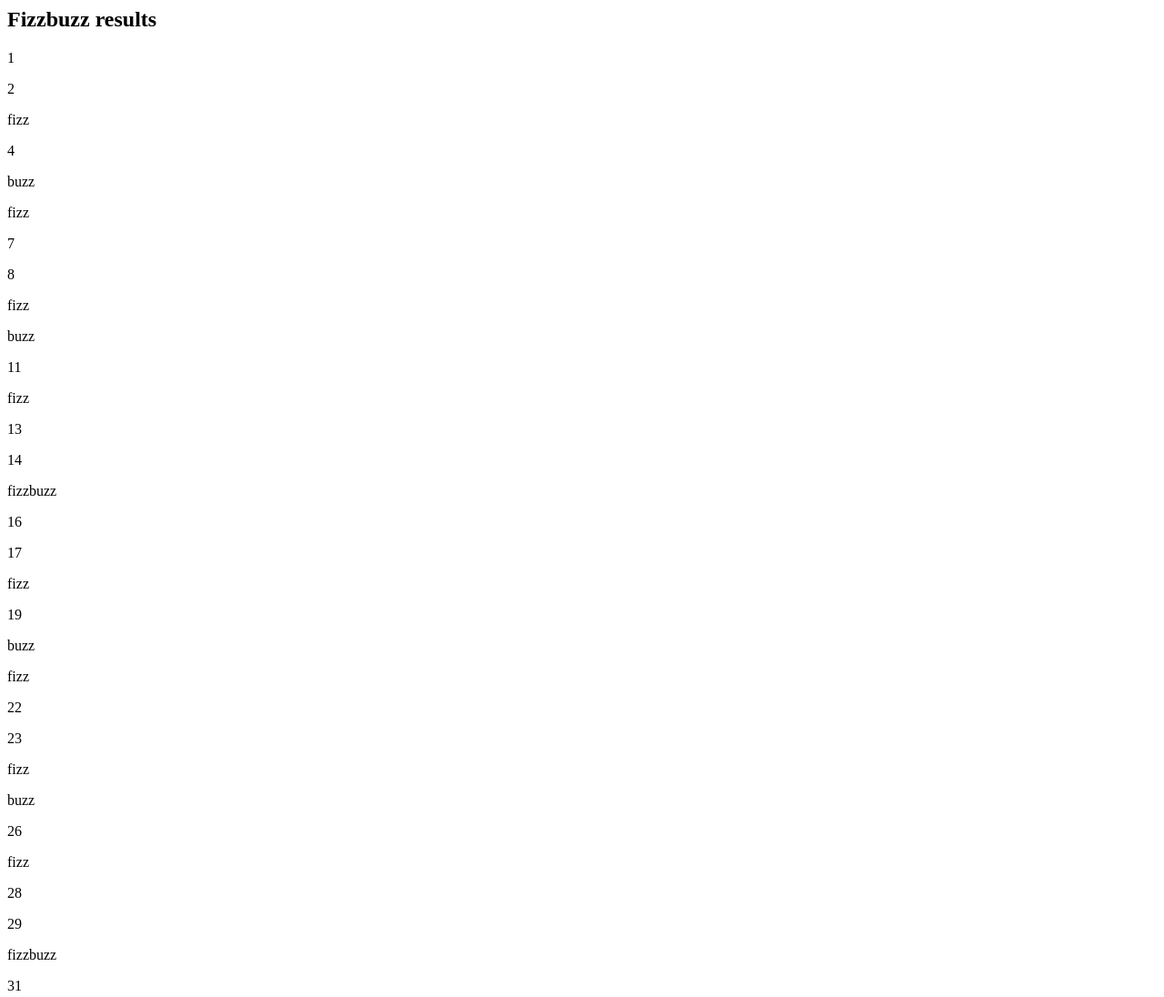
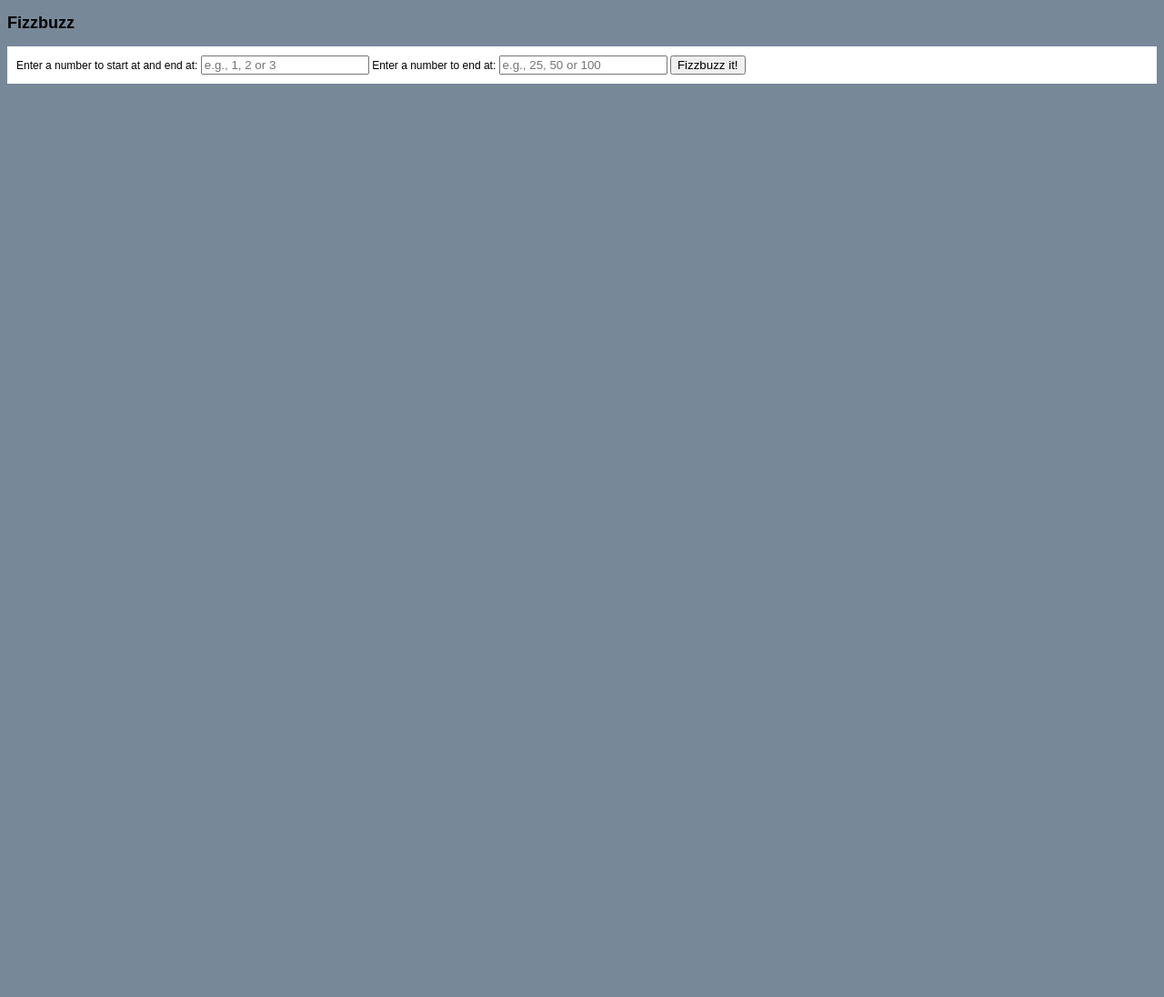
Before and after one commit to danj707/fizzbuzz, a plain HTML site: page index.html in a window 1280 px wide. Shown: the top 1096 px of the page at 91% size. After the commit the page ends 800 px from the top, so only its background shows below. Drawn offline with nearby package versions, Linux system fonts and the light colour scheme.

Commit message:
working version 2, accepts inputs, basic validation

```diff
--- a/index.html
+++ b/index.html
@@ -1,11 +1,25 @@
-<html>
+<!DOCTYPE html>
+<html lang="en">
 
 <head>
     <title>Fizz buzz</title>
+
+    <link rel="stylesheet" href="stylesheet.css">
 </head>
 
 <body>
-    <h2>Fizzbuzz results</h2>
+    <h2>Fizzbuzz</h2>
+
+    <form id="start_form">
+        <label for="fizzbuzz_start">Enter a number to start at and end at:</label>
+        <input type="text" name="fizzbuzz_start" id="start" placeholder="e.g., 1, 2 or 3">
+
+        <label for="fizzbuzz_end">Enter a number to end at:</label>
+        <input type="text" name="fizzbuzz_end" id="end" placeholder="e.g., 25, 50 or 100">
+
+        <button type="submit">Fizzbuzz it!</button>
+    </form>
+
     <script src="https://code.jquery.com/jquery.min.js"></script>
     <script src="js/app.js"></script>
 </body>
--- a/js/app.js
+++ b/js/app.js
@@ -1,21 +1,30 @@
 $(document).ready(function () {
+    //add button clicker
+    $("#start_form").submit(function (event) {
+        event.preventDefault(); // dont submit to server
+        var fizzbuzzStart = parseInt($("input#start").val()); //grab val and get the integer
+        var fizzbuzzEnd = parseInt($("input#end").val()); //grab val end and get the int
 
-    //for loop, checking i, starting at 1, to see if modulus with 3, 5, or both
-    //equals 0
-
-    for (i = 1; i <= 100; i++) {
+        if (isNaN(fizzbuzzStart) || isNaN(fizzbuzzEnd)) {
+            //tried to enter a string, reprompt
+            alert("Good try, one of those wasn't a number.")
+        } else {
+            //both good numbers
+            for (i = fizzbuzzStart; i <= fizzbuzzEnd; i++) {
                 if ((i % 3 == 0) && (i % 5 == 0)) {
                     //first check both
-            $('body').append('<p>fizzbuzz</p>')
+                    $('body').append('<p>' + i + ' :fizzbuzz</p>')
                 } else if (i % 3 == 0) {
                     //then check 3
-            $('body').append('<p>fizz</p>')
+                    $('body').append('<p>' + i + ' : fizz</p>')
                 } else if (i % 5 == 0) {
                     //then check 5
-            $('body').append('<p>buzz</p>')
+                    $('body').append('<p>' + i + ' : buzz</p>')
                 } else {
                     //else must not be mod either, print number
                     $('body').append('<p>' + i + '</p>')
                 }
             }
+        }
     });
+});
--- /dev/null
+++ b/stylesheet.css
@@ -0,0 +1,17 @@
+body {
+    font-family: arial;
+    font-size: 12px;
+    background-color: lightslategray;
+}
+
+form {
+    background-color: white;
+}
+
+#start_form {
+    padding: 10px;
+}
+
+#end_form {
+    padding: 10px;
+}
```
Lines whose indentation alone changed are shown as unchanged.
